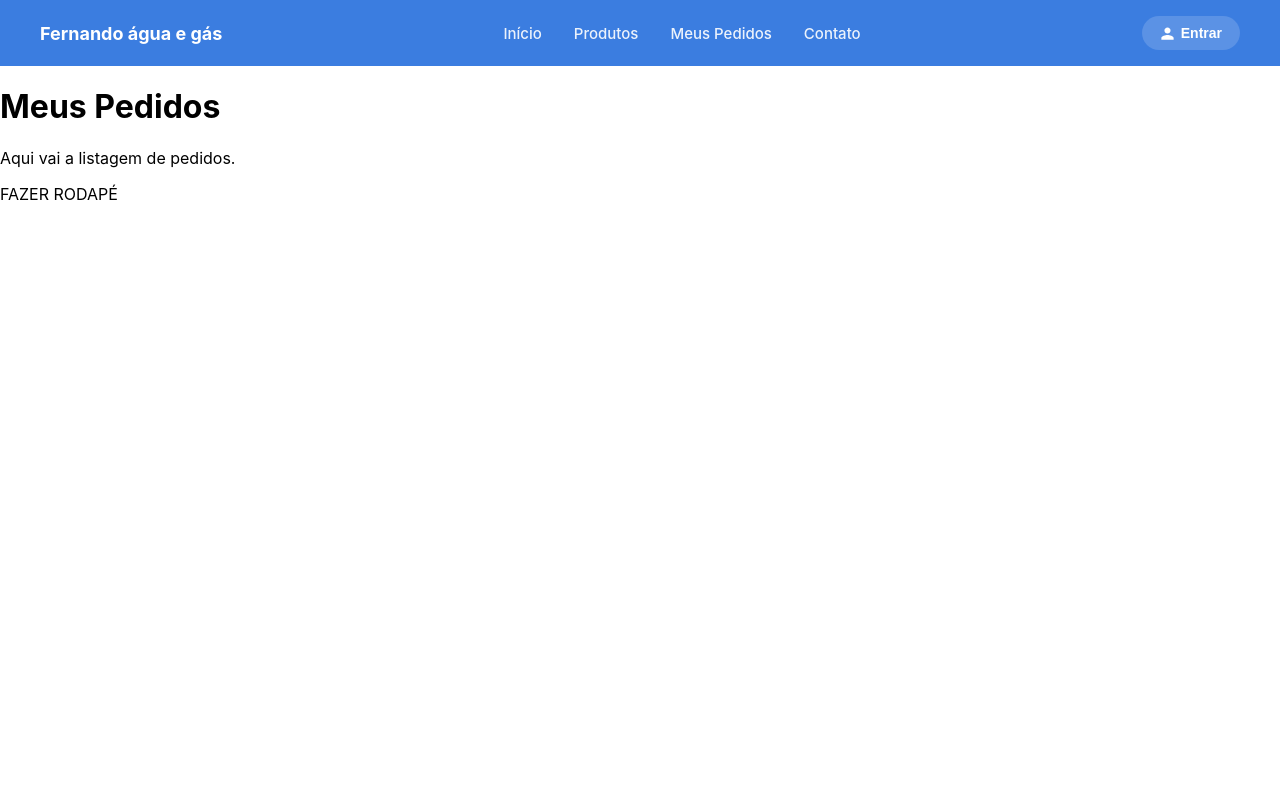
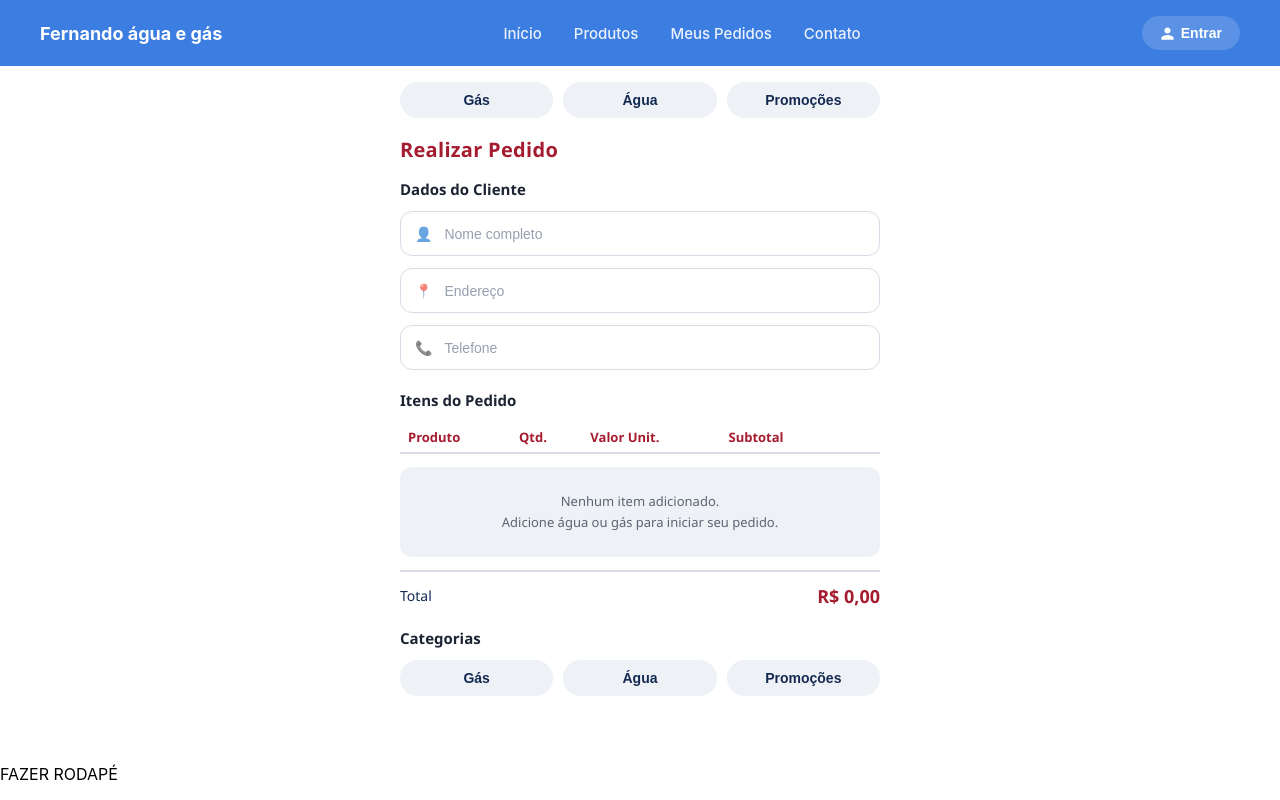
Before and after one commit to Madu-rsd/Plataforma-de-Gerenciamento-e-Vendas-de-Gas-e-agua, a Django app: page /pedidos/ in a window 1280 px wide. Run offline with Django 5.2, Linux system fonts and the light colour scheme; lists and menus that the app fills with data are empty.

Commit message:
Renderizando a página de pedidos

```diff
--- a/Templates/base.html
+++ b/Templates/base.html
@@ -14,7 +14,7 @@
         <ul class="navbar-links">
            <li><a href="{% url 'tela_inicial' %}">Início</a></li>
             <li><a href="#">Produtos</a></li>
-            <li><a href="#">Meus Pedidos</a></li>
+            <li><a href="{% url 'lista_pedidos' %}">Meus Pedidos</a></li>
             <li><a href="#">Contato</a></li>
         </ul>
 
--- a/Templates/pedidos/lista.html
+++ /dev/null
@@ -1,8 +0,0 @@
-{% extends 'base.html' %}
-
-{% block title %}Pedidos{% endblock %}
-
-{% block content %}
-    <h1>Meus Pedidos</h1>
-    <p>Aqui vai a listagem de pedidos.</p>
-{% endblock %}
--- /dev/null
+++ b/Templates/pedidos/pedidos.html
@@ -0,0 +1,85 @@
+{% extends 'base.html' %}
+
+{% block title %}Pedidos{% endblock %}
+
+{% block content %}
+<main class="pedido">
+
+    <!-- Abas superiores (Gás / Água / Promoções) -->
+    <nav class="tabs" aria-label="Categorias do pedido">
+      <button type="button" class="tab" data-categoria="gas">Gás</button>
+      <button type="button" class="tab" data-categoria="agua">Água</button>
+      <button type="button" class="tab" data-categoria="promocoes">Promoções</button>
+    </nav>
+
+    <h1 class="titulo">Realizar Pedido</h1>
+
+    <!-- 1. FORMULÁRIO -->
+    <form id="form-pedido" class="cartao" novalidate>
+      <h2 class="subtitulo">Dados do Cliente</h2>
+
+      <div class="campo">
+        <span class="campo-icone" aria-hidden="true">👤</span>
+        <input type="text" id="nome" name="nome" placeholder="Nome completo" autocomplete="name" required>
+      </div>
+
+      <div class="campo">
+        <span class="campo-icone" aria-hidden="true">📍</span>
+        <input type="text" id="endereco" name="endereco" placeholder="Endereço" autocomplete="street-address" required>
+      </div>
+
+      <div class="campo">
+        <span class="campo-icone" aria-hidden="true">📞</span>
+        <input type="tel" id="telefone" name="telefone" placeholder="Telefone" autocomplete="tel" required>
+      </div>
+    </form>
+
+    <!-- 2. ITENS DO PEDIDO -->
+    <section class="cartao">
+      <h2 class="subtitulo">Itens do Pedido</h2>
+
+      <div class="tabela-wrap">
+        <table class="tabela-itens">
+          <thead>
+            <tr>
+              <th>Produto</th>
+              <th>Qtd.</th>
+              <th>Valor Unit.</th>
+              <th>Subtotal</th>
+              <th class="col-acao"><span class="sr-only">Remover</span></th>
+            </tr>
+          </thead>
+          <tbody id="corpo-itens">
+            <!-- linhas inseridas via JS -->
+          </tbody>
+        </table>
+      </div>
+
+      <p id="estado-vazio" class="estado-vazio">
+        Nenhum item adicionado.<br>
+        Adicione água ou gás para iniciar seu pedido.
+      </p>
+
+      <div id="total-pedido" class="total-pedido" hidden>
+        <span>Total</span>
+        <strong id="valor-total">R$ 0,00</strong>
+      </div>
+    </section>
+
+    <!-- 3. CATEGORIAS (filtro de produtos) -->
+    <section class="cartao">
+      <h2 class="subtitulo">Categorias</h2>
+
+      <div class="categorias" role="tablist" aria-label="Filtrar produtos por categoria">
+        <button type="button" class="categoria-btn" data-categoria="gas">Gás</button>
+        <button type="button" class="categoria-btn" data-categoria="agua">Água</button>
+        <button type="button" class="categoria-btn" data-categoria="promocoes">Promoções</button>
+      </div>
+
+      <div id="lista-produtos" class="lista-produtos">
+        <!-- produtos inseridos via JS, filtrados pela categoria ativa -->
+      </div>
+    </section>
+
+  </main>
+{% endblock %}
--- a/pedidos/urls.py
+++ b/pedidos/urls.py
@@ -2,5 +2,5 @@ from django.urls import path
 from . import views
 
 urlpatterns = [
-    path('', views.lista_pedidos, name='lista_pedidos')
+    path('', views.pedidos, name='lista_pedidos')
 ]
--- a/pedidos/views.py
+++ b/pedidos/views.py
@@ -2,5 +2,5 @@ from django.shortcuts import render
 
 # Create your views here.
 
-def lista_pedidos(request):
-    return render(request, 'pedidos/lista.html')
+def pedidos(request):
+    return render(request, 'pedidos/pedidos.html')
--- a/static/css/style.css
+++ b/static/css/style.css
@@ -124,3 +124,240 @@ body {
     text-align: center;
 
 }
+
+.pedido {
+    --azul: #142a52;
+    --vermelho: #a51c30;
+    --vermelho-escuro: #7e1524;
+    --cinza-bg: #eef1f6;
+    --cinza-borda: #d7dce6;
+    --cinza-texto: #5b6472;
+    --branco: #ffffff;
+    --radius: 12px;
+    font-family: "Segoe UI", Roboto, Arial, sans-serif;
+    color: #1c2333;
+    max-width: 480px;
+    margin: 0 auto;
+    padding: 16px 16px 32px;
+    background: var(--branco);
+  }
+
+  .sr-only {
+    position: absolute; width: 1px; height: 1px;
+    padding: 0; margin: -1px; overflow: hidden;
+    clip: rect(0,0,0,0); white-space: nowrap; border: 0;
+  }
+
+  .pedido .tabs {
+    display: flex;
+    gap: 10px;
+    margin-bottom: 18px;
+  }
+  .pedido .tab {
+    flex: 1;
+    border: none;
+    border-radius: 20px;
+    padding: 10px 8px;
+    font-size: 14px;
+    font-weight: 600;
+    background: var(--cinza-bg);
+    color: var(--azul);
+    cursor: pointer;
+    transition: background .15s ease, color .15s ease;
+  }
+  .pedido .tab[aria-pressed="true"] {
+    background: var(--vermelho);
+    color: var(--branco);
+  }
+
+  .pedido .titulo {
+    color: var(--vermelho);
+    font-size: 20px;
+    letter-spacing: .3px;
+    margin: 4px 0 16px;
+  }
+
+  .pedido .subtitulo {
+    font-size: 15px;
+    font-weight: 700;
+    margin: 0 0 12px;
+    color: #1c2333;
+  }
+
+  .pedido .cartao {
+    margin-bottom: 20px;
+  }
+
+
+  .pedido .campo {
+    display: flex;
+    align-items: center;
+    gap: 10px;
+    border: 1px solid var(--cinza-borda);
+    border-radius: var(--radius);
+    padding: 12px 14px;
+    margin-bottom: 12px;
+    background: var(--branco);
+  }
+  .pedido .campo:focus-within {
+    border-color: var(--vermelho);
+    box-shadow: 0 0 0 3px rgba(165,28,48,.12);
+  }
+  .pedido .campo-icone {
+    font-size: 14px;
+    opacity: .65;
+  }
+  .pedido .campo input {
+    flex: 1;
+    border: none;
+    outline: none;
+    font-size: 14px;
+    background: transparent;
+    color: #1c2333;
+  }
+  .pedido .campo input::placeholder {
+    color: #97a0af;
+  }
+
+
+  .pedido .tabela-wrap {
+    overflow-x: auto;
+  }
+  .pedido .tabela-itens {
+    width: 100%;
+    border-collapse: collapse;
+    font-size: 13px;
+  }
+  .pedido .tabela-itens th {
+    text-align: left;
+    color: var(--vermelho);
+    font-weight: 700;
+    padding: 6px 8px;
+    border-bottom: 2px solid var(--cinza-borda);
+    white-space: nowrap;
+  }
+  .pedido .tabela-itens td {
+    padding: 8px;
+    border-bottom: 1px solid var(--cinza-borda);
+    vertical-align: middle;
+  }
+  .pedido .tabela-itens .col-acao {
+    width: 28px;
+  }
+  .pedido .qtd-controle {
+    display: flex;
+    align-items: center;
+    gap: 6px;
+  }
+  .pedido .qtd-btn {
+    width: 22px;
+    height: 22px;
+    border-radius: 6px;
+    border: 1px solid var(--cinza-borda);
+    background: var(--cinza-bg);
+    color: var(--azul);
+    font-weight: 700;
+    cursor: pointer;
+    line-height: 1;
+  }
+  .pedido .qtd-btn:hover {
+    background: var(--cinza-borda);
+  }
+  .pedido .remover-btn {
+    border: none;
+    background: transparent;
+    color: var(--cinza-texto);
+    cursor: pointer;
+    font-size: 15px;
+  }
+  .pedido .remover-btn:hover {
+    color: var(--vermelho);
+  }
+
+  .pedido .estado-vazio {
+    background: var(--cinza-bg);
+    border-radius: var(--radius);
+    text-align: center;
+    color: var(--cinza-texto);
+    font-size: 13px;
+    padding: 24px 16px;
+    line-height: 1.6;
+  }
+
+  .pedido .total-pedido {
+    display: flex;
+    justify-content: space-between;
+    align-items: center;
+    margin-top: 12px;
+    padding-top: 12px;
+    border-top: 2px solid var(--cinza-borda);
+    font-size: 14px;
+    color: var(--azul);
+  }
+  .pedido .total-pedido strong {
+    font-size: 18px;
+    color: var(--vermelho);
+  }
+
+
+  .pedido .categorias {
+    display: flex;
+    gap: 10px;
+    margin-bottom: 16px;
+  }
+  .pedido .categoria-btn {
+    flex: 1;
+    border: none;
+    border-radius: 20px;
+    padding: 10px 8px;
+    font-size: 14px;
+    font-weight: 600;
+    background: var(--cinza-bg);
+    color: var(--azul);
+    cursor: pointer;
+    transition: background .15s ease, color .15s ease;
+  }
+  .pedido .categoria-btn[aria-pressed="true"] {
+    background: var(--azul);
+    color: var(--branco);
+  }
+
+  .pedido .lista-produtos {
+    display: flex;
+    flex-direction: column;
+    gap: 10px;
+  }
+  .pedido .produto-card {
+    display: flex;
+    justify-content: space-between;
+    align-items: center;
+    border: 1px solid var(--cinza-borda);
+    border-radius: var(--radius);
+    padding: 12px 14px;
+  }
+  .pedido .produto-info strong {
+    display: block;
+    font-size: 14px;
+    color: #1c2333;
+  }
+  .pedido .produto-info span {
+    font-size: 12px;
+    color: var(--cinza-texto);
+  }
+  .pedido .produto-add {
+    border: none;
+    background: var(--vermelho);
+    color: var(--branco);
+    border-radius: 8px;
+    padding: 8px 14px;
+    font-size: 13px;
+    font-weight: 600;
+    cursor: pointer;
+  }
+  .pedido .produto-add:hover {
+    background: var(--vermelho-escuro);
+  }
+
+  @media (max-width: 360px) {
+    .pedido .tab, .pedido .categoria-btn { font-size: 12.5px; padding: 9px 4px; }
+  }
```
Also changed, not shown: static/css/pedidos.js (added, +163 -0 lines).
